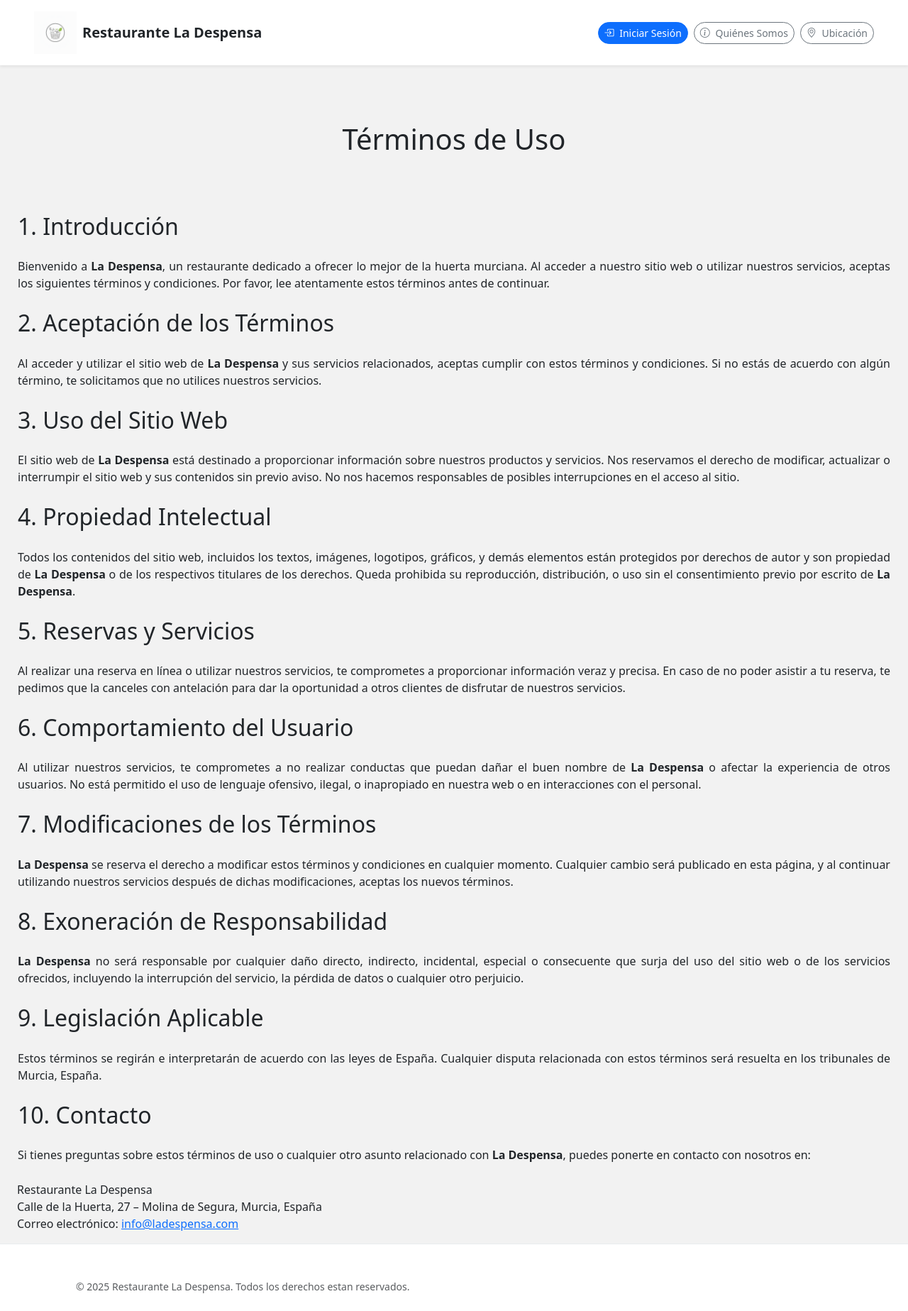
After one commit to AdrianVincent17/RestauVM, a PHP site: page /terminos.php in a window 1280 px wide. The commit adds this page. Shown: the whole page at 71% size. Run offline with PHP 8.4, Linux system fonts and the light colour scheme.

Commit message:
añadida pagina de terminos de uso

```diff
--- a/privacidad.php
+++ b/privacidad.php
@@ -39,7 +39,7 @@
 
 <body>
    <header class="minimal-header">
-        <!-- CAMBIO CLAVE: container-fluid para full-width y padding responsivo -->
+        <!-- container-fluid para full-width y padding responsivo -->
         <div class="container-fluid px-3 px-md-5">
 
             <!-- Título Centrado en Móvil (SM): Se muestra solo en SM y se oculta en MD y superiores -->
--- /dev/null
+++ b/terminos.php
@@ -0,0 +1,125 @@
+<!DOCTYPE html>
+<html lang="es">
+
+<head>
+    <meta charset="UTF-8">
+    <meta name="viewport" content="width=device-width, initial-scale=1">
+    <title>Restaurante La Despensa - Términos de Uso</title>
+    <link href="https://cdn.jsdelivr.net/npm/bootstrap@5.3.3/dist/css/bootstrap.min.css" rel="stylesheet">
+    <link rel="stylesheet" href="https://cdn.jsdelivr.net/npm/bootstrap-icons@1.11.3/font/bootstrap-icons.min.css">
+    <link rel="stylesheet" href="styles.css" type="text/css">
+    <style>
+        h1 {
+            margin: 80px auto;
+        }
+
+        h2 {
+            text-align: justify;
+            margin: 25px;
+        }
+
+        p {
+            text-align: justify;
+            margin: 25px;
+        }
+
+        ul {
+            margin-left: 50px;
+        }
+
+        li {
+            margin-left: 25px;
+        }
+    </style>
+</head>
+
+<body>
+    <header class="minimal-header">
+        <div class="container-fluid px-3 px-md-5">
+            <div class="d-md-none text-center mt-2 mb-3">
+                <h5 class="fw-bold mb-0">Restaurante La Despensa</h5>
+            </div>
+            <div class="d-flex justify-content-center justify-content-md-between align-items-center">
+                <a href="index.php" class="text-decoration-none navbar-logo-text d-none d-md-flex align-items-center">
+                    <img src="img/LaDespensalogo.png" alt="Logo La Despensa" class="me-2 logo">
+                    <h5 class="mb-0 fw-bold">Restaurante La Despensa</h5>
+                </a>
+                <nav class="d-flex">
+                    <a href="index.php" class="btn btn-sm btn-primary btn-elegant me-2">
+                        <i class="bi bi-box-arrow-in-right me-1"></i> Iniciar Sesión
+                    </a>
+                    <a href="quienessomos.php" class="btn btn-sm btn-outline-secondary btn-elegant me-2">
+                        <i class="bi bi-info-circle me-1"></i> Quiénes Somos
+                    </a>
+                    <a href="ubicacion.php" class="btn btn-sm btn-outline-secondary btn-elegant">
+                        <i class="bi bi-geo-alt me-1"></i> Ubicación
+                    </a>
+                </nav>
+            </div>
+        </div>
+    </header>
+
+    <section>
+        <h1 class="text-center">Términos de Uso</h1>
+        <h2>1. Introducción</h2>
+        <p>
+            Bienvenido a <strong>La Despensa</strong>, un restaurante dedicado a ofrecer lo mejor de la huerta murciana. Al acceder a nuestro sitio web o utilizar nuestros servicios, aceptas los siguientes términos y condiciones. Por favor, lee atentamente estos términos antes de continuar.
+        </p>
+
+        <h2>2. Aceptación de los Términos</h2>
+        <p>
+            Al acceder y utilizar el sitio web de <strong>La Despensa</strong> y sus servicios relacionados, aceptas cumplir con estos términos y condiciones. Si no estás de acuerdo con algún término, te solicitamos que no utilices nuestros servicios.
+        </p>
+
+        <h2>3. Uso del Sitio Web</h2>
+        <p>
+            El sitio web de <strong>La Despensa</strong> está destinado a proporcionar información sobre nuestros productos y servicios. Nos reservamos el derecho de modificar, actualizar o interrumpir el sitio web y sus contenidos sin previo aviso. No nos hacemos responsables de posibles interrupciones en el acceso al sitio.
+        </p>
+
+        <h2>4. Propiedad Intelectual</h2>
+        <p>
+            Todos los contenidos del sitio web, incluidos los textos, imágenes, logotipos, gráficos, y demás elementos están protegidos por derechos de autor y son propiedad de <strong>La Despensa</strong> o de los respectivos titulares de los derechos. Queda prohibida su reproducción, distribución, o uso sin el consentimiento previo por escrito de <strong>La Despensa</strong>.
+        </p>
+
+        <h2>5. Reservas y Servicios</h2>
+        <p>
+            Al realizar una reserva en línea o utilizar nuestros servicios, te comprometes a proporcionar información veraz y precisa. En caso de no poder asistir a tu reserva, te pedimos que la canceles con antelación para dar la oportunidad a otros clientes de disfrutar de nuestros servicios.
+        </p>
+
+        <h2>6. Comportamiento del Usuario</h2>
+        <p>
+            Al utilizar nuestros servicios, te comprometes a no realizar conductas que puedan dañar el buen nombre de <strong>La Despensa</strong> o afectar la experiencia de otros usuarios. No está permitido el uso de lenguaje ofensivo, ilegal, o inapropiado en nuestra web o en interacciones con el personal.
+        </p>
+
+        <h2>7. Modificaciones de los Términos</h2>
+        <p>
+            <strong>La Despensa</strong> se reserva el derecho a modificar estos términos y condiciones en cualquier momento. Cualquier cambio será publicado en esta página, y al continuar utilizando nuestros servicios después de dichas modificaciones, aceptas los nuevos términos.
+        </p>
+
+        <h2>8. Exoneración de Responsabilidad</h2>
+        <p>
+            <strong>La Despensa</strong> no será responsable por cualquier daño directo, indirecto, incidental, especial o consecuente que surja del uso del sitio web o de los servicios ofrecidos, incluyendo la interrupción del servicio, la pérdida de datos o cualquier otro perjuicio.
+        </p>
+
+        <h2>9. Legislación Aplicable</h2>
+        <p>
+            Estos términos se regirán e interpretarán de acuerdo con las leyes de España. Cualquier disputa relacionada con estos términos será resuelta en los tribunales de Murcia, España.
+        </p>
+
+        <h2>10. Contacto</h2>
+        <p>
+            Si tienes preguntas sobre estos términos de uso o cualquier otro asunto relacionado con <strong>La Despensa</strong>, puedes ponerte en contacto con nosotros en:
+        </p>
+        <address class="ms-4">
+            Restaurante La Despensa<br>
+            Calle de la Huerta, 27 – Molina de Segura, Murcia, España<br>
+            Correo electrónico: <a href="mailto:info@ladespensa.com">info@ladespensa.com</a>
+        </address>
+    </section>
+
+    <?php
+    include("footer.php");
+    ?>
+</body>
+
+</html>
```
